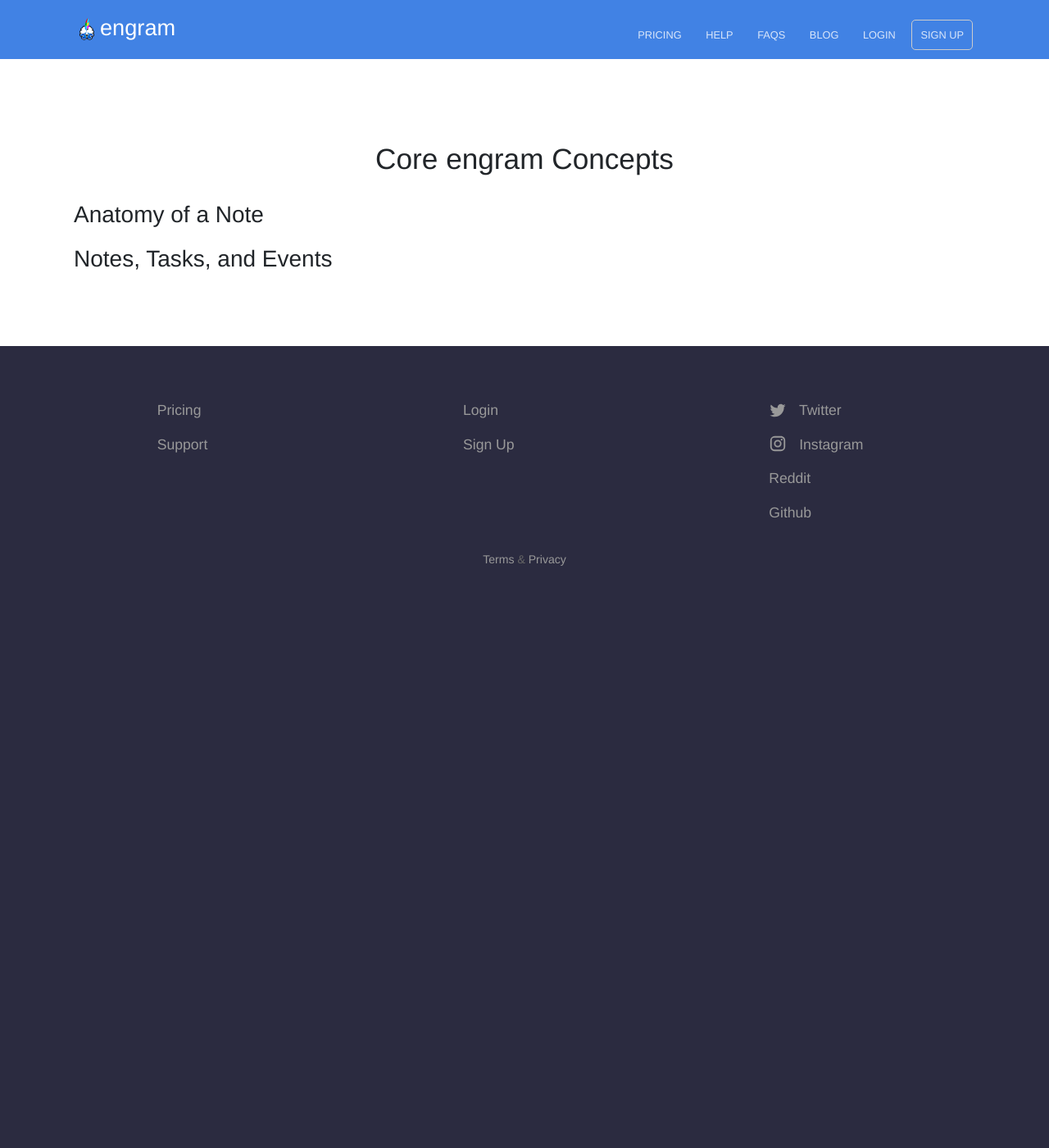
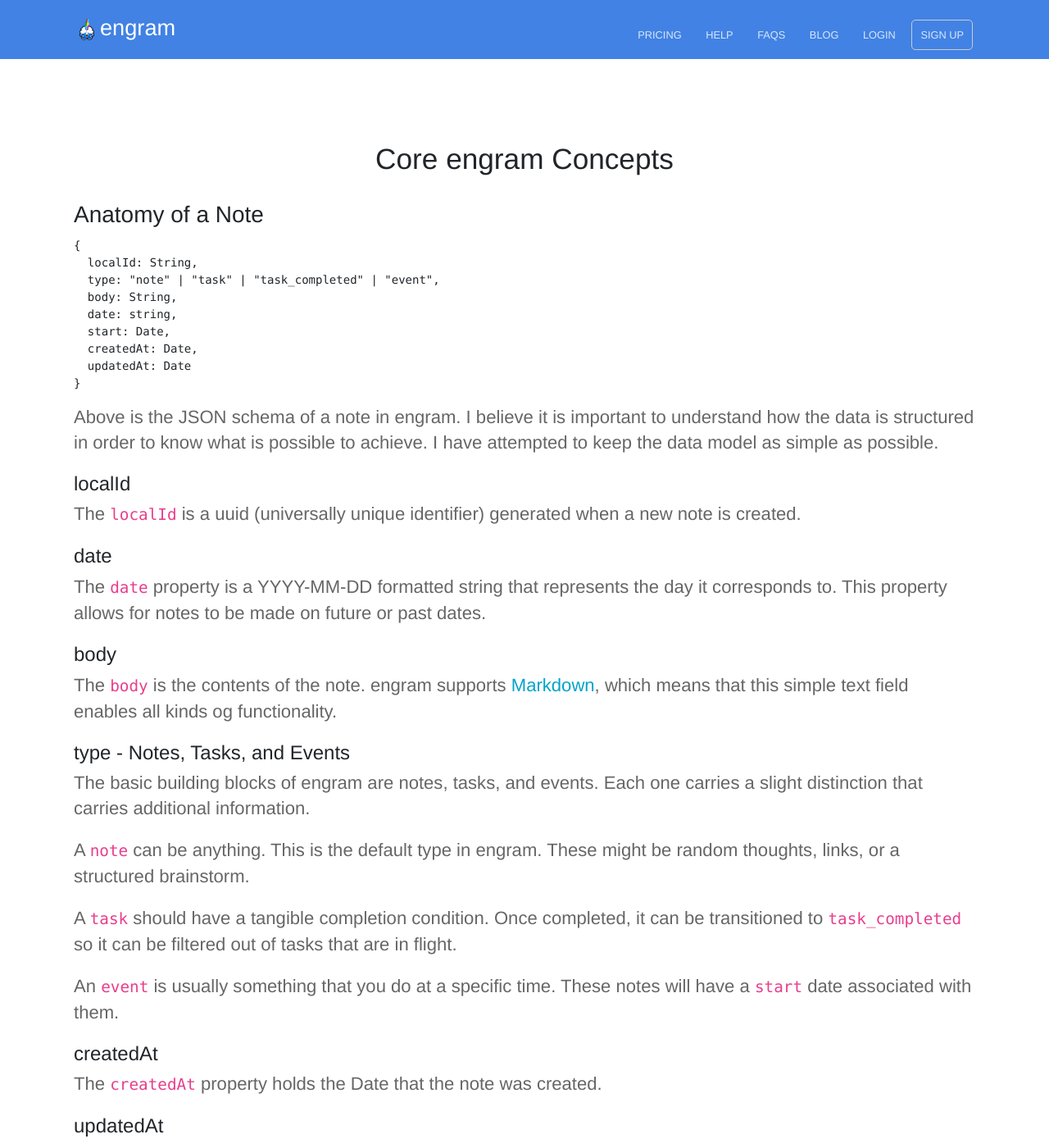
Before and after one commit to engramhq/engram-product-site, a Jekyll site: the page built from help/about/core-engram-concepts.md, in a window 1280 px wide and 1400 px high. Shown: the whole window at 82% size. Built offline with Jekyll 4.4.1, drawn with Linux system fonts in a browser that asks for light colours; some of the changed text lies outside the part shown.

Commit message:
Add core concepts page

````diff
--- a/help/about/core-engram-concepts.md
+++ b/help/about/core-engram-concepts.md
@@ -6,4 +6,46 @@
 
 ### Anatomy of a Note
 
-### Notes, Tasks, and Events
+```
+{
+  localId: String,
+  type: "note" | "task" | "task_completed" | "event",
+  body: String,
+  date: string,
+  start: Date,
+  createdAt: Date,
+  updatedAt: Date
+}
+```
+
+Above is the JSON schema of a note in engram.  I believe it is important to understand how the data is structured in order to know what is possible to achieve.  I have attempted to keep the data model as simple as possible.
+
+#### localId
+
+The `localId` is a uuid (universally unique identifier) generated when a new note is created.
+
+#### date
+
+The `date` property is a YYYY-MM-DD formatted string that represents the day it corresponds to. This property allows for notes to be made on future or past dates.
+
+#### body
+
+The `body` is the contents of the note. engram supports [Markdown](https://guides.github.com/features/mastering-markdown/), which means that this simple text field enables all kinds og functionality.
+
+#### type - Notes, Tasks, and Events
+
+The basic building blocks of engram are notes, tasks, and events. Each one carries a slight distinction that carries additional information.
+
+A `note` can be anything.  This is the default type in engram. These might be random thoughts, links, or a structured brainstorm.
+
+A `task` should have a tangible completion condition. Once completed, it can be transitioned to `task_completed` so it can be filtered out of tasks that are in flight.
+
+An `event` is usually something that you do at a specific time.  These notes will have a `start` date associated with them.
+
+#### createdAt
+
+The `createdAt` property holds the Date that the note was created.
+
+#### updatedAt
+
+The `updatedAt` property holds the Date that the note was edited at.
````
